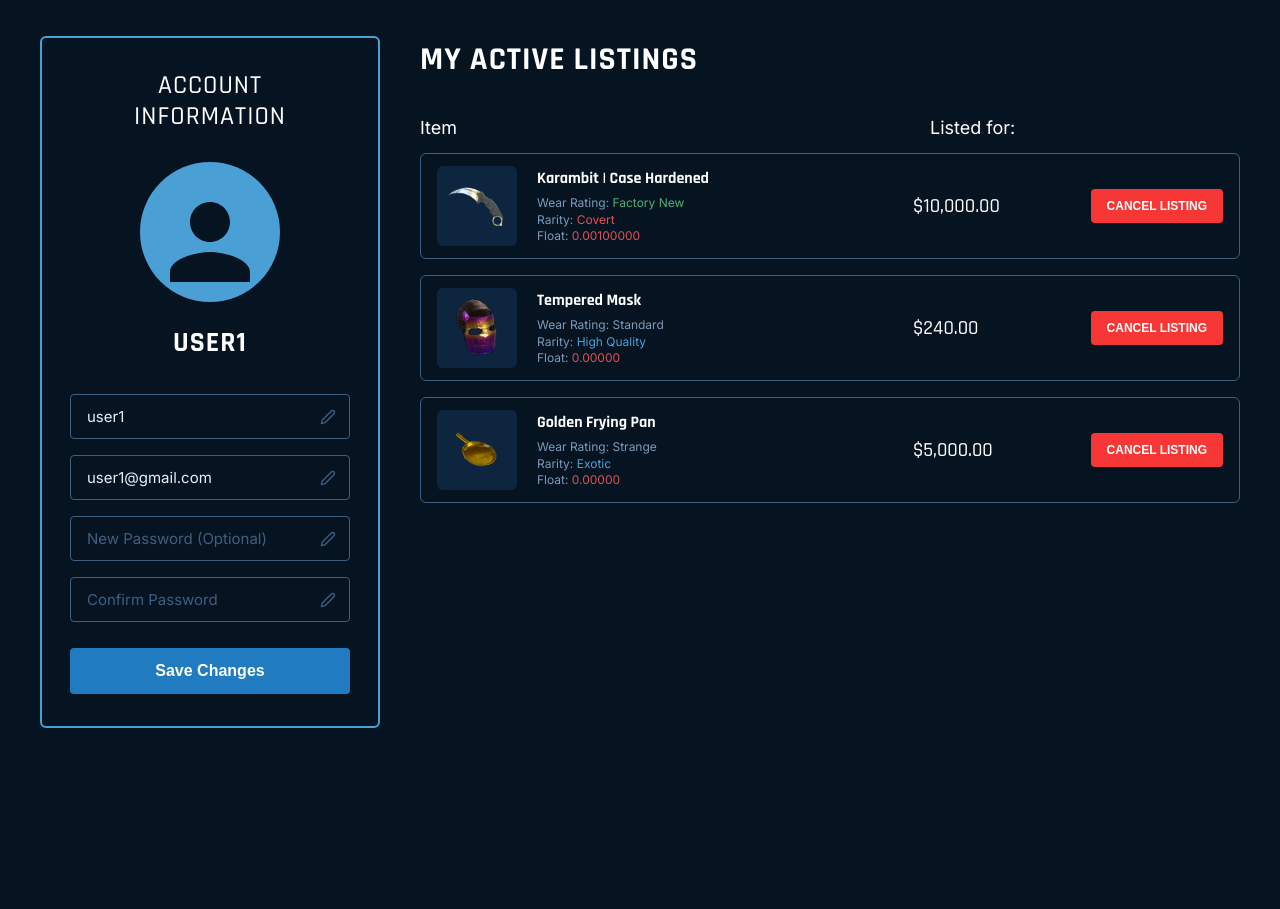
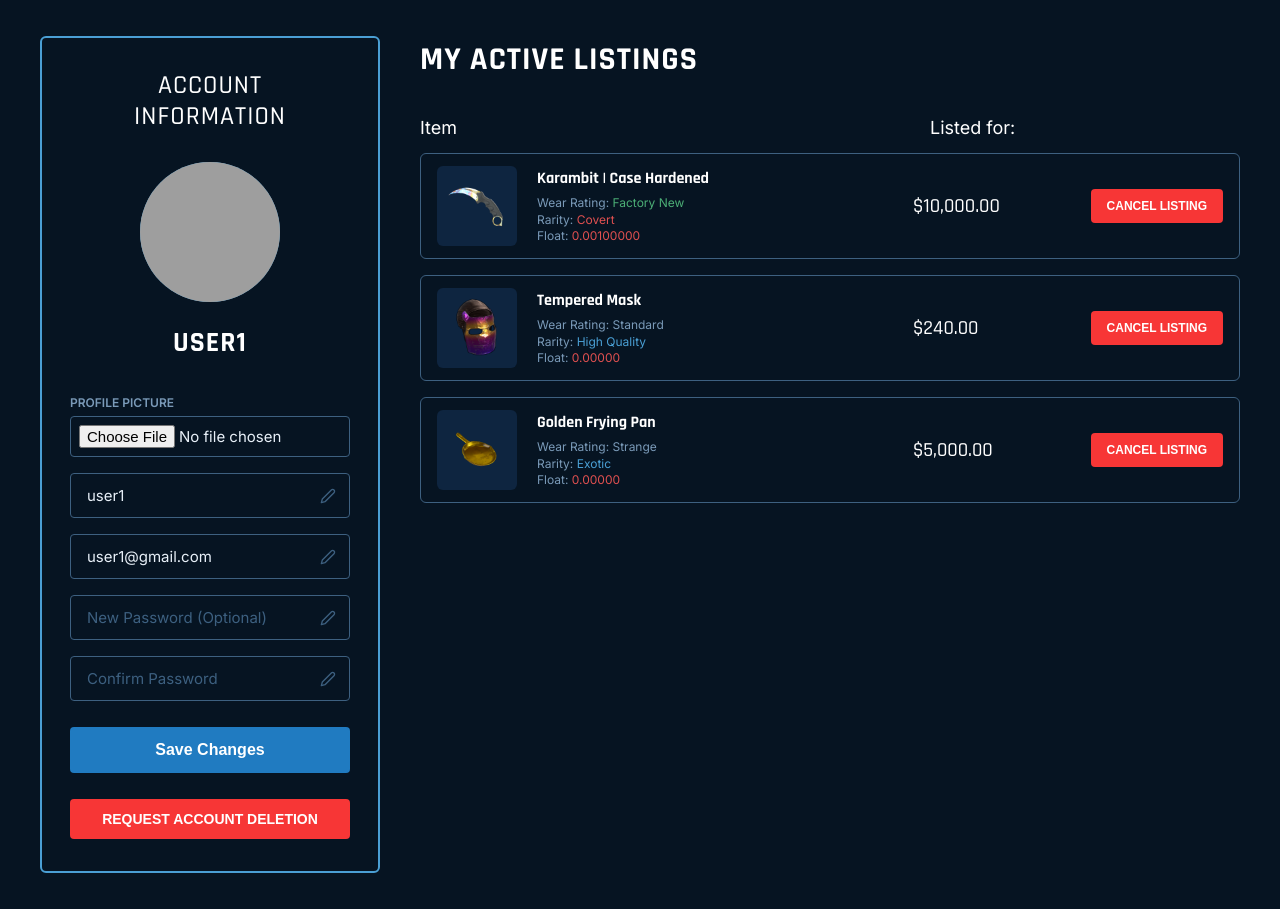
Before and after one commit to xxDCBxx/GearUp, a PHP site: page /profile.php in a window 1280 px wide. Shown: the part 64-973 px from the top of the page. Before the commit the page ends 792 px from the top, so only its background shows below. Run offline with PHP 8.4, Linux system fonts and the light colour scheme; a user stored in the database is signed in; data comes from the database, SQL or seed files in the repository; grey boxes are pictures that could not be loaded.

Commit message:
Update profile.php
Added functionality for profile picture upload and account deletion request.

```diff
--- a/profile.php
+++ b/profile.php
@@ -224,15 +224,24 @@ $active_listings = get_active_listings($link, $user_id);
             <h2>Account<br>Information</h2>
 
             <div class="profile-avatar">
-                <svg viewBox="0 0 24 24" fill="currentColor">
-                    <path d="M12 12c2.21 0 4-1.79 4-4s-1.79-4-4-4-4 1.79-4 4 1.79 4 4 4zm0 2c-2.67 0-8 1.34-8 4v2h16v-2c0-2.66-5.33-4-8-4z"/>
-                </svg>
+                <?php if (!empty($profile['picture'])): ?>
+                    <img src="<?= htmlspecialchars($profile['picture']) ?>" alt="Avatar" style="width:100%; height:100%; object-fit:cover;">
+                <?php else: ?>
+                    <svg viewBox="0 0 24 24" fill="currentColor">
+                        <path d="M12 12c2.21 0 4-1.79 4-4s-1.79-4-4-4-4 1.79-4 4 1.79 4 4 4zm0 2c-2.67 0-8 1.34-8 4v2h16v-2c0-2.66-5.33-4-8-4z"/>
+                    </svg>
+                <?php endif; ?>
             </div>
 
             <div class="profile-username-display"><?= htmlspecialchars($profile['name']) ?></div>
 
-            <form class="edit-form" method="POST" action="">
+            <form class="edit-form" method="POST" action="" enctype="multipart/form-data">
                 <input type="hidden" name="action" value="update_profile">
+
+                <div class="input-wrapper" style="text-align: left;">
+                    <label style="font-size: 12px; color: var(--text-dim); margin-bottom: 4px; display: block; text-transform: uppercase; font-weight: 600;">Profile Picture</label>
+                    <input type="file" name="profile_picture" accept="image/png, image/jpeg, image/gif, image/webp" style="padding: 8px;">
+                </div>
 
                 <div class="input-wrapper">
                     <input type="text" name="username" value="<?= htmlspecialchars($profile['name']) ?>" placeholder="Username" required>
@@ -255,6 +264,7 @@ $active_listings = get_active_listings($link, $user_id);
                 </div>
 
                 <button type="submit" class="btn-save">Save Changes</button>
+                <button type="button" class="btn-cancel" style="width: 100%; margin-top: 10px; padding: 12px; font-size: 14px;" onclick="openDeleteAccountModal()">Request Account Deletion</button>
             </form>
         </aside>
 
@@ -319,6 +329,21 @@ $active_listings = get_active_listings($link, $user_id);
     </div>
 </div>
 
+<div class="modal-overlay" id="deleteAccountModal">
+    <div class="modal">
+        <div class="modal-title" style="color: var(--danger);">Request Account Deletion</div>
+        <p style="font-size:14px; color:var(--text-dim); margin-bottom:15px;">Warning: Account deletion is permanent. All your items, credits, and history will be lost. Please provide a reason for deletion. An admin will review your request.</p>
+        <form method="POST">
+            <input type="hidden" name="action" value="request_deletion">
+            <textarea name="reason" rows="4" style="width:100%; background:var(--bg-dark); border:1px solid var(--border); border-radius:4px; color:#fff; padding:10px; font-family:var(--font-body);" required placeholder="Why are you leaving?"></textarea>
+            <div class="modal-footer">
+                <button type="button" class="btn btn-ghost" onclick="closeDeleteAccountModal()">Cancel</button>
+                <button type="submit" class="btn-cancel" style="font-size: 14px;">Submit Request</button>
+            </div>
+        </form>
+    </div>
+</div>
+
 <script>
 function openCancelModal(listingId) {
     document.getElementById('modalCancelListingId').value = listingId;
@@ -330,6 +355,13 @@ function closeCancelModal() {
 document.getElementById('cancelModal').addEventListener('click', function(e) {
     if (e.target === this) closeCancelModal();
 });
+
+function openDeleteAccountModal() {
+    document.getElementById('deleteAccountModal').classList.add('open');
+}
+function closeDeleteAccountModal() {
+    document.getElementById('deleteAccountModal').classList.remove('open');
+}
 </script>
 </body>
 </html>
```
